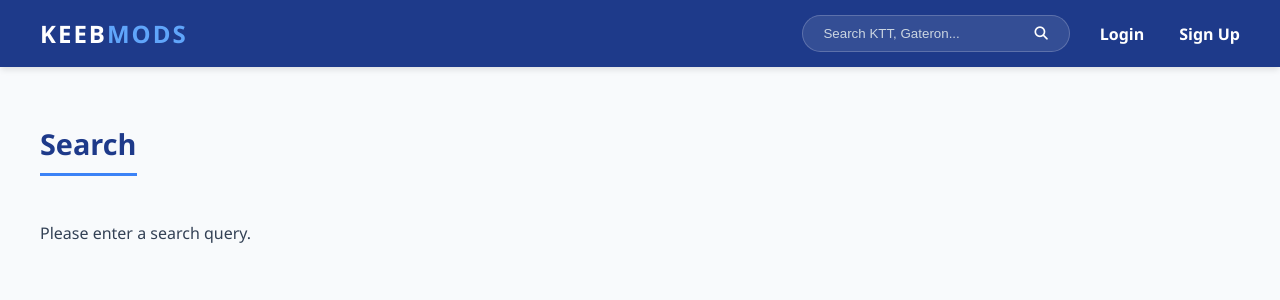
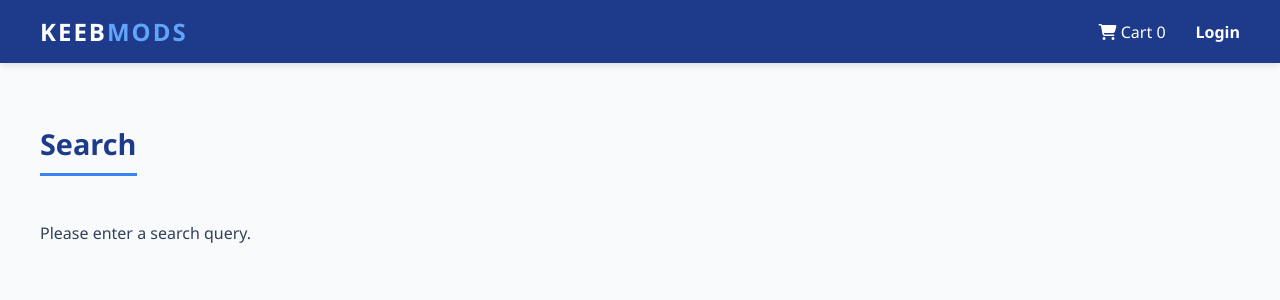
Before and after one commit to chazzizm/rakso-cloudintern-task, a PHP site: page /hotelmanage_system/search.php in a window 1280 px wide. Shown: the top 300 px of the page. Run offline with PHP 8.4, Linux system fonts and the light colour scheme.

Commit message:
Staging all unchecked changes (my bad).

```diff
--- a/admin_panel.php
+++ b/admin_panel.php
@@ -87,7 +87,7 @@ if (!isset($_SESSION['username'])) {
                 </div>
             </div>
             <div class="stat-card red">
-                <h3>System Alerts</h3> //props lang yung 3 hahahahaha
+                <h3>System Alerts</h3>
                 <div class="value" style="color: var(--danger-red);">3</div>
             </div>
         </div>
--- a/checkout.php
+++ b/checkout.php
@@ -31,6 +31,7 @@ if (isset($_POST['place_order'])) {
 <head>
     <meta charset="UTF-8">
     <title>Checkout | KeebMods</title>
+    <link rel="icon" type="image/png" href="image/favicon.png">
     <link rel="stylesheet" href="https://cdnjs.cloudflare.com/ajax/libs/font-awesome/6.4.0/css/all.min.css">
     <style>
         :root { --primary-blue: #3b82f6; --deep-blue: #1e3a8a; --pure-white: #ffffff; --light-gray: #f8fafc; --slate: #334155; }
--- a/profile.php
+++ b/profile.php
@@ -11,7 +11,8 @@ if (!isset($_SESSION['username'])) {
 // VAPT FLAW: IDOR (Insecure Direct Object Reference)
 // The code looks at the URL parameter to decide whose orders to show.
 // It fails to verify if the person logged in actually matches the 'user' in the URL.
-$target_user = isset($_GET['user']) ? $_GET['user'] : $_SESSION['username'];
+// VAPT FLAW: IDOR hidden behind basic Base64 encoding
+$target_user = isset($_GET['user']) ? base64_decode($_GET['user']) : $_SESSION['username'];
 
 // Also vulnerable to SQL Injection!
 $sql = "SELECT * FROM orders WHERE username = '$target_user' ORDER BY order_date DESC";
@@ -22,6 +23,7 @@ $result = mysqli_query($conn, $sql);
 <head>
     <meta charset="UTF-8">
     <title><?php echo htmlspecialchars($target_user); ?>'s Profile | KeebMods</title>
+    <link rel="icon" type="image/png" href="image/favicon.png">
     <link rel="stylesheet" href="https://cdnjs.cloudflare.com/ajax/libs/font-awesome/6.4.0/css/all.min.css">
     <style>
         :root { --primary-blue: #3b82f6; --deep-blue: #1e3a8a; --pure-white: #ffffff; --light-gray: #f8fafc; --slate: #334155; }
--- a/register.php
+++ b/register.php
@@ -25,6 +25,7 @@ if (isset($_POST['register'])) {
 <html lang="en">
 <head>
     <title>Register | KeebMods</title>
+    <link rel="icon" type="image/png" href="image/favicon.png">
     <style>
         body { font-family: Arial, sans-serif; background-color: #0f172a; color: white; display: flex; justify-content: center; align-items: center; height: 100vh; margin: 0; }
         .auth-box { background-color: #1e293b; padding: 40px; border-radius: 12px; width: 300px; text-align: center; border: 1px solid #334155; }
--- a/search.php
+++ b/search.php
@@ -7,6 +7,7 @@ include 'config.php';
 <head>
     <meta charset="UTF-8">
     <title>Search Results | KeebMods</title>
+    <link rel="icon" type="image/png" href="image/favicon.png">
     <link rel="stylesheet" href="https://cdnjs.cloudflare.com/ajax/libs/font-awesome/6.4.0/css/all.min.css">
     <link rel="stylesheet" href="css/style.css">
     <style>
@@ -44,20 +45,20 @@ include 'config.php';
 <body>
 
     <header>
-        <!-- Clicking the logo takes you back home -->
         <h1><a href="index.php" style="margin:0; padding:0; color:white; text-decoration:none;">Keeb<span>Mods</span></a></h1>
         <div class="nav-right">
-            <form class="search-bar" action="search.php" method="GET">
-                <input type="text" name="query" placeholder="Search KTT, Gateron..." required>
-                <button type="submit"><i class="fa-solid fa-magnifying-glass"></i></button>
-            </form>
-
+            <div class="cart-icon" onclick="toggleCart()">
+                <i class="fa-solid fa-cart-shopping"></i> Cart
+                <span class="cart-count" id="cartBadge">0</span>
+            </div>
             <?php if(isset($_SESSION['username'])): ?>
-                <span style="color: #93c5fd; font-weight: bold; margin-left: 10px;">Hi, <?php echo $_SESSION['username']; ?>!</span>
+                <?php if($_SESSION['username'] === 'keeb_admin'): ?>
+                    <a href="admin_panel.php" style="color: #ef4444; font-weight: bold; margin-left: 10px; text-decoration: none;"><i class="fa-solid fa-shield-halved"></i> Admin Panel</a>
+                <?php endif; ?>
+                <a href="profile.php?user=<?php echo base64_encode($_SESSION['username']); ?>" style="color: #93c5fd; font-weight: bold; margin-left: 10px; text-decoration: none;">Hi, <?php echo $_SESSION['username']; ?>!</a>
                 <a href="logout.php">Logout</a>
             <?php else: ?>
                 <a href="login.php" style="margin-left: 10px;">Login</a>
-                <a href="register.php">Sign Up</a>
             <?php endif; ?>
         </div>
     </header>
```
Also changed, not shown: product.php (+25 -5 lines), image/akko_blue.jpg (added), image/boba_u4t.jpg (added), image/case_foam.jpg (added), image/durock_v2.jpg (added), image/favicon.png (added), image/faviconadmin.png (added), image/gateron_yellow.jpg (added), image/krytox_205g0.jpg (added), image/o_rings.jpg (added), image/olivia_keycaps.jpg (added), image/poron_pads.jpg (added).
